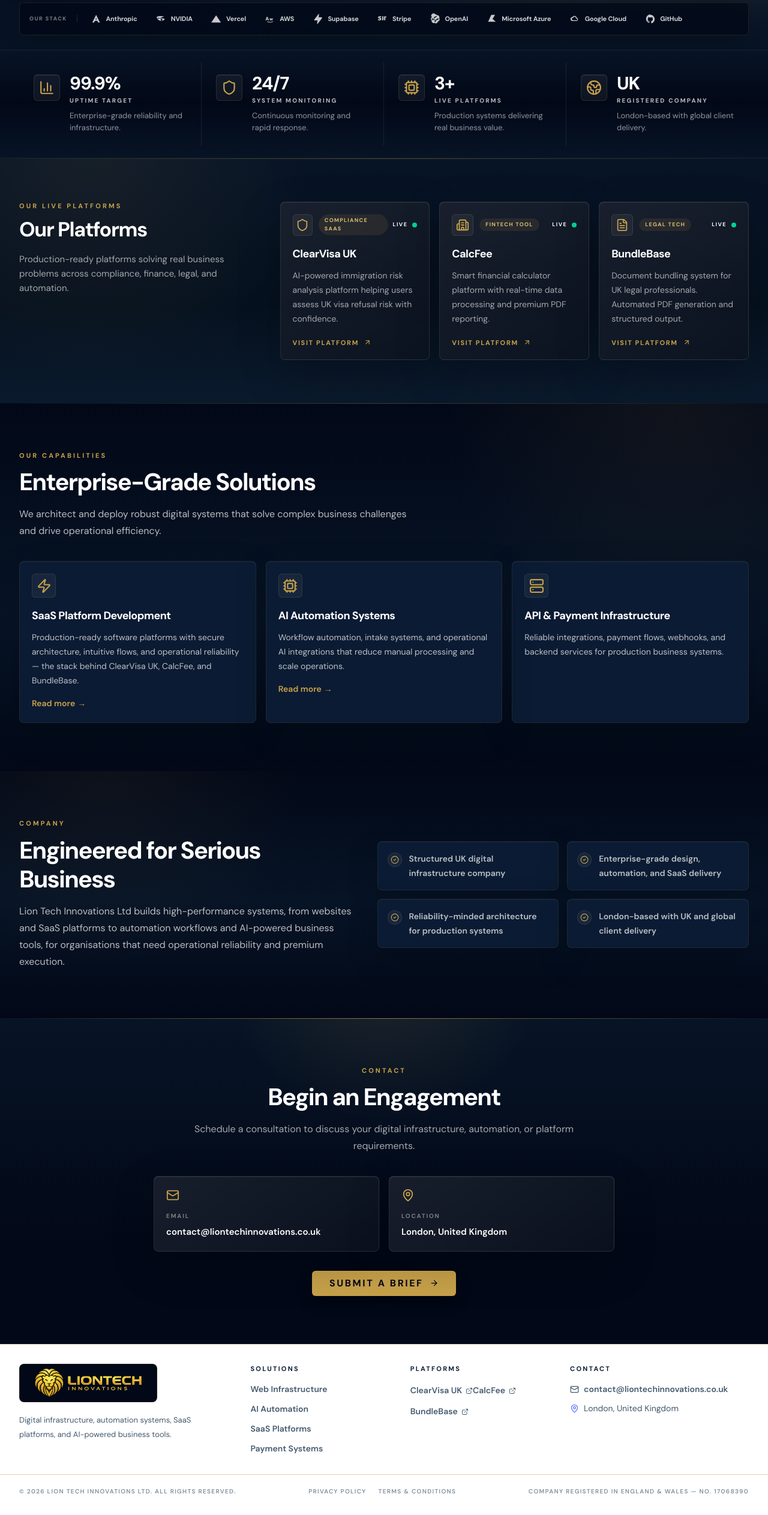
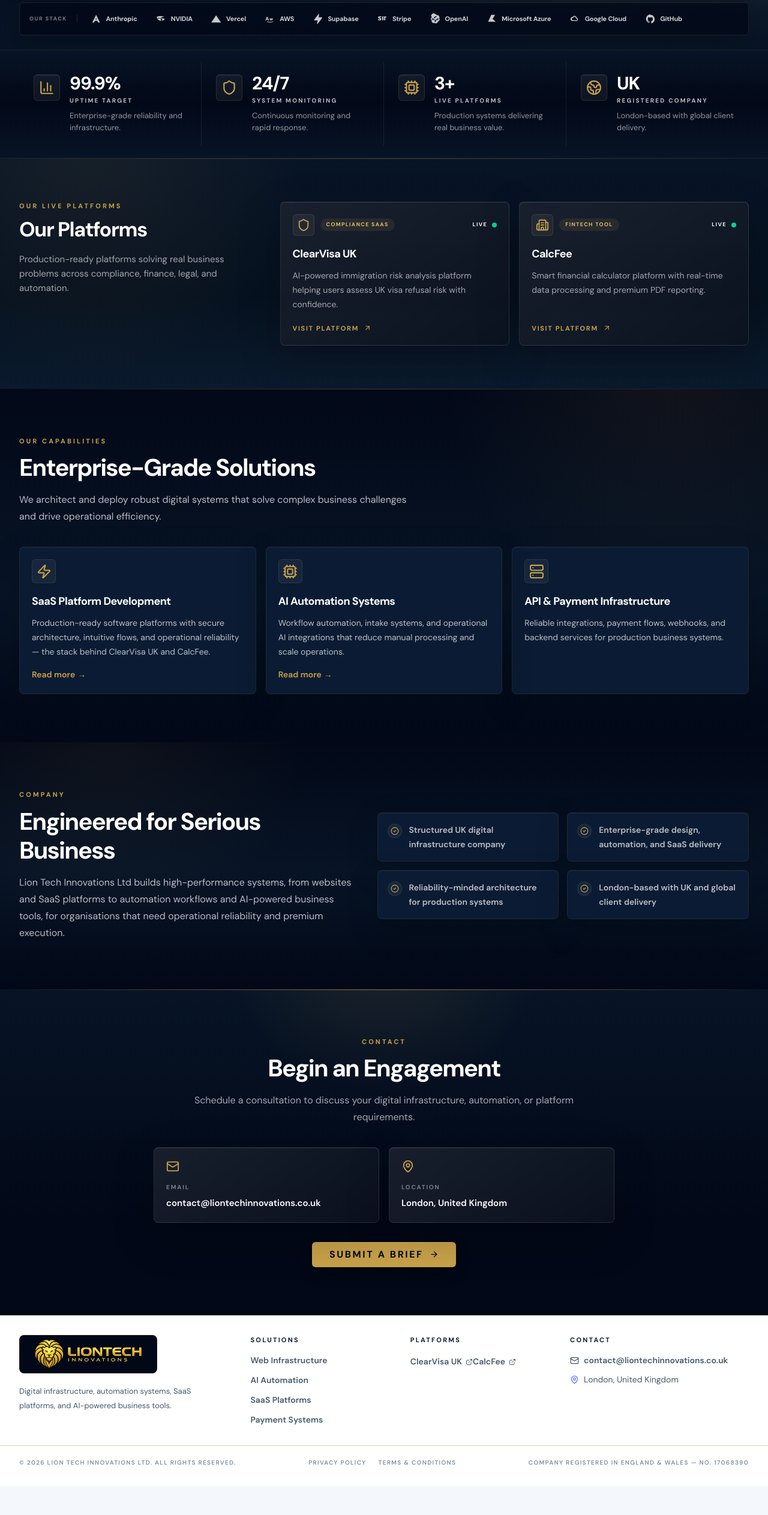
Before and after one commit to liontech-innovations/Liontechinnovations, a React (Vite) app: page / in a window 1280 px wide. Shown: the part 567-3092 px from the top of the page at 60% size. After the commit the page ends 3044 px from the top, so only its background shows below. Built offline with nearby package versions, Linux system fonts and the light colour scheme; grey boxes are pictures that could not be loaded.

Commit message:
Remove BundleBase references from App.tsx

```diff
--- a/src/App.tsx
+++ b/src/App.tsx
@@ -7,7 +7,6 @@
   CheckCircle2,
   Cpu,
   ExternalLink,
-  FileText,
   Globe2,
   Mail,
   MapPin,
@@ -31,7 +30,6 @@
 const platformLinks = {
   clearVisa: 'https://clearvisas.co.uk',
   calcFee: 'https://www.calcfee.com/',
-  bundleBase: 'https://bundlebase.com',
 };
 
 const routeMeta = {
@@ -53,7 +51,7 @@
   },
   '/saas-platform-development': {
     title: 'SaaS Platform Development | Lion Tech Innovations',
-    description: 'We architect and ship production SaaS for regulated UK markets. The patterns behind ClearVisa UK, CalcFee, and BundleBase — applied to your domain.',
+    description: 'We architect and ship production SaaS for regulated UK markets. The patterns behind ClearVisa UK and CalcFee — applied to your domain.',
   },
   '/ai-intake-systems': {
     title: 'AI Intake Systems | Lion Tech Innovations',
@@ -253,14 +251,13 @@
   const projects = [
     { icon: <Shield size={22} />, title: 'ClearVisa UK', url: platformLinks.clearVisa, category: 'Compliance SaaS', description: 'AI-powered immigration risk analysis platform helping users assess UK visa refusal risk with confidence.' },
     { icon: <Building2 size={22} />, title: 'CalcFee', url: platformLinks.calcFee, category: 'FinTech Tool', description: 'Smart financial calculator platform with real-time data processing and premium PDF reporting.' },
-    { icon: <FileText size={22} />, title: 'BundleBase', url: platformLinks.bundleBase, category: 'Legal Tech', description: 'Document bundling system for UK legal professionals. Automated PDF generation and structured output.' },
   ];
 
   return (
     <section id="platforms" className="scroll-target section-dark-connected py-14 text-white sm:py-18">
       <div className="mx-auto grid max-w-[1320px] gap-8 px-4 sm:px-6 lg:grid-cols-[0.68fr_1.32fr] lg:px-8">
         <div><span className="section-eyebrow text-[#C8A24A]">Our Live Platforms</span><h2 className="mt-3 max-w-md text-3xl font-black tracking-[-0.04em] text-white sm:text-[34px]">Our Platforms</h2><p className="mt-4 max-w-md text-[15px] leading-6 text-white/62">Production-ready platforms solving real business problems across compliance, finance, legal, and automation.</p></div>
-        <div className="grid grid-cols-1 gap-4 md:grid-cols-3">
+        <div className="grid grid-cols-1 gap-4 md:grid-cols-2">
           {projects.map((project) => (
             <a key={project.title} href={project.url} target="_blank" rel="noopener noreferrer" className="dark-card group flex min-h-[220px] flex-col p-5 no-underline">
               <div className="mb-4 flex items-center justify-between gap-2">
@@ -280,7 +277,7 @@
 
 const Services = () => {
   const services = [
-    { icon: <Zap size={25} />, title: 'SaaS Platform Development', href: '/saas-platform-development' as Route, description: 'Production-ready software platforms with secure architecture, intuitive flows, and operational reliability — the stack behind ClearVisa UK, CalcFee, and BundleBase.' },
+    { icon: <Zap size={25} />, title: 'SaaS Platform Development', href: '/saas-platform-development' as Route, description: 'Production-ready software platforms with secure architecture, intuitive flows, and operational reliability — the stack behind ClearVisa UK and CalcFee.' },
     { icon: <Cpu size={25} />, title: 'AI Automation Systems', href: '/ai-intake-systems' as Route, description: 'Workflow automation, intake systems, and operational AI integrations that reduce manual processing and scale operations.' },
     { icon: <Server size={25} />, title: 'API & Payment Infrastructure', description: 'Reliable integrations, payment flows, webhooks, and backend services for production business systems.' },
   ];
@@ -357,7 +354,7 @@
     <div className="mx-auto grid max-w-[1320px] grid-cols-1 gap-7 px-4 sm:px-6 md:grid-cols-[1.2fr_0.8fr_0.8fr_1fr] lg:px-8">
       <div><a href="/" className="flex items-center no-underline" onClick={(event) => { event.preventDefault(); navigateTo('/'); window.scrollTo({ top: 0, behavior: 'smooth' }); }}><img src="/assets/liontechlogo.png" alt="LionTech Innovations" className="footer-logo" /></a><p className="mt-3 max-w-xs text-[13px] leading-6 text-[#455A6E]">Digital infrastructure, automation systems, SaaS platforms, and AI-powered business tools.</p></div>
       <div><h3 className="footer-heading">Solutions</h3><div className="mt-4 space-y-3">{['Web Infrastructure', 'AI Automation', 'SaaS Platforms', 'Payment Systems'].map((item) => <button key={item} onClick={() => scrollToSection('services')} className="footer-link block">{item}</button>)}</div></div>
-      <div><h3 className="footer-heading">Platforms</h3><div className="mt-4 space-y-3">{[['ClearVisa UK', platformLinks.clearVisa], ['CalcFee', platformLinks.calcFee], ['BundleBase', platformLinks.bundleBase]].map(([label, href]) => <a key={label} href={href} target="_blank" rel="noopener noreferrer" className="footer-link inline-flex items-center gap-1.5 no-underline">{label}<ExternalLink size={12} /></a>)}</div></div>
+      <div><h3 className="footer-heading">Platforms</h3><div className="mt-4 space-y-3">{[['ClearVisa UK', platformLinks.clearVisa], ['CalcFee', platformLinks.calcFee]].map(([label, href]) => <a key={label} href={href} target="_blank" rel="noopener noreferrer" className="footer-link inline-flex items-center gap-1.5 no-underline">{label}<ExternalLink size={12} /></a>)}</div></div>
       <div><h3 className="footer-heading">Contact</h3><div className="mt-4 space-y-3 text-sm text-[#455A6E]"><a href="mailto:contact@liontechinnovations.co.uk" className="footer-link flex items-center gap-2 no-underline"><Mail size={15} /><span className="break-all">contact@liontechinnovations.co.uk</span></a><p className="flex items-center gap-2"><MapPin size={15} className="text-[#5B76FF]" />London, United Kingdom</p></div></div>
     </div>
     <div className="mx-auto mt-8 flex max-w-[1320px] flex-col gap-3 border-t border-[#E2D3A6] px-4 pt-5 text-[10px] font-semibold uppercase tracking-[0.13em] text-[#455A6E]/68 sm:px-6 md:flex-row md:items-center md:justify-between lg:px-8">
@@ -413,11 +410,10 @@
       onStartIntake={onStartIntake}
     >
       <h2>What we operate</h2>
-      <p>We maintain a portfolio of production UK technology platforms. Three are currently public:</p>
+      <p>We maintain a portfolio of production UK technology platforms. Two are currently public:</p>
       <ul>
         <li><strong>ClearVisa UK</strong> — Compliance SaaS. AI-powered immigration risk analysis. Helps applicants assess UK visa refusal risk before submission, using classification models trained on Home Office decision patterns and policy guidance. Live.</li>
         <li><strong>CalcFee</strong> — Fintech tool. Real-time financial calculation and reporting platform with secure data processing pipelines and structured PDF output generation. Live.</li>
-        <li><strong>BundleBase</strong> — Legal tech. Document bundling system for UK legal professionals. Automated PDF generation, indexing, and structured output for court-ready bundles. Live.</li>
       </ul>
       <p>Each platform is operated by us, on our infrastructure, end to end. We design, deploy, secure, monitor, and maintain. The same engineering rigour applies to any partner engagement.</p>
 
@@ -430,7 +426,7 @@
       <h2>What we build for partners</h2>
       <p>We selectively undertake infrastructure engagements with organisations that need production systems, not marketing collateral. Three capability lanes — each built on what we already operate:</p>
       <ul>
-        <li><a href="/saas-platform-development" onClick={(event) => { event.preventDefault(); navigateTo('/saas-platform-development'); }}>SaaS Platform Development</a>. Architecting and shipping production SaaS for regulated UK markets. The patterns behind ClearVisa, CalcFee, and BundleBase, applied to your domain.</li>
+        <li><a href="/saas-platform-development" onClick={(event) => { event.preventDefault(); navigateTo('/saas-platform-development'); }}>SaaS Platform Development</a>. Architecting and shipping production SaaS for regulated UK markets. The patterns behind ClearVisa and CalcFee, applied to your domain.</li>
         <li><a href="/ai-intake-systems" onClick={(event) => { event.preventDefault(); navigateTo('/ai-intake-systems'); }}>AI Automation Systems</a>. Operational AI: intake systems, document processing, classification pipelines, workflow automation. We integrate with your existing stack rather than ask you to adopt ours.</li>
         <li><strong>API &amp; Payment Infrastructure.</strong> Stripe integrations, webhook reliability, idempotent transactional pipelines, financial reporting. The critical, often-unglamorous work that determines whether your business gets paid on time.</li>
       </ul>
@@ -455,7 +451,7 @@
     <CapabilityPage
       eyebrow="SAAS PLATFORM DEVELOPMENT"
       title="Production SaaS for Regulated UK Markets"
-      intro="We build production SaaS the way it has to work in real markets: secure, audited, observable, and operationally reliable. ClearVisa UK, CalcFee, and BundleBase run on the patterns described below."
+      intro="We build production SaaS the way it has to work in real markets: secure, audited, observable, and operationally reliable. ClearVisa UK and CalcFee run on the patterns described below."
       onStartIntake={onStartIntake}
     >
       <h2>What 'production-ready' actually means</h2>
@@ -485,8 +481,7 @@
       <h2>Our shipped platforms</h2>
       <p><strong>ClearVisa UK</strong> — compliance SaaS in the UK immigration risk-analysis space. Built around a classification model, a document handling pipeline, and an outcome scoring presentation layer. Multi-tenant, GDPR-compliant, and operating in a regulated category.</p>
       <p><strong>CalcFee</strong> — fintech tool. Real-time calculation engine, secure financial data pipeline, structured PDF report generation. Stripe-integrated billing.</p>
-      <p><strong>BundleBase</strong> — legal tech. Document bundling system for UK legal professionals. Automated PDF generation with indexing, structured output, and audit trails on every bundle compiled.</p>
-      <p>The architectural patterns across all three are the same. Multi-tenancy, RLS, audit logs, idempotent transactions, observability, structured PDF output. We build to one standard.</p>
+      <p>The architectural patterns across both are the same. Multi-tenancy, RLS, audit logs, idempotent transactions, observability, structured PDF output. We build to one standard.</p>
 
       <h2>What an engagement looks like</h2>
       <p>Most SaaS partner engagements follow this shape:</p>
@@ -643,7 +638,7 @@
     <h2>1. Introduction</h2>
     <p>These Terms govern your use of the website operated by Lion Tech Innovations Ltd ("LionTech", "we", "our", "us"), a company registered in England and Wales (Company No. 17068390). By accessing this website or using our services, you agree to these Terms.</p>
     <h2>2. Services</h2>
-    <p>LionTech operates a portfolio of UK technology platforms — including ClearVisa UK, CalcFee, and BundleBase — and selectively undertakes infrastructure engagements with organisations that need production-grade systems work. We do not offer freelance services, hourly billing, marketing services, or generic agency work.</p>
+    <p>LionTech operates a portfolio of UK technology platforms — including ClearVisa UK and CalcFee — and selectively undertakes infrastructure engagements with organisations that need production-grade systems work. We do not offer freelance services, hourly billing, marketing services, or generic agency work.</p>
     <h2>3. Engagement Process</h2>
     <ul>
       <li>Submissions via our AI intake assistant ("Submit a Brief") are evaluated by our engineering team within one business day.</li>
@@ -660,9 +655,9 @@
     </ul>
     <p>We reserve the right to refuse service, block access, or terminate engagements at our discretion.</p>
     <h2>5. Intellectual Property</h2>
-    <p>All content on this website — including text, graphics, logos, the "LionTech Innovations" name, product branding (ClearVisa UK, CalcFee, BundleBase), and source code — is the property of Lion Tech Innovations Ltd or its licensors and is protected by UK copyright and trademark law. Use, reproduction, or distribution without prior written permission is prohibited.</p>
+    <p>All content on this website — including text, graphics, logos, the "LionTech Innovations" name, product branding (ClearVisa UK, CalcFee), and source code — is the property of Lion Tech Innovations Ltd or its licensors and is protected by UK copyright and trademark law. Use, reproduction, or distribution without prior written permission is prohibited.</p>
     <h2>6. Products</h2>
-    <p>ClearVisa UK, CalcFee, and BundleBase are each operated under their own terms of service available on the respective product website. Those product terms govern use of those products and take precedence over these Terms for matters specific to the product.</p>
+    <p>ClearVisa UK and CalcFee are each operated under their own terms of service available on the respective product website. Those product terms govern use of those products and take precedence over these Terms for matters specific to the product.</p>
     <h2>7. Disclaimers</h2>
     <p>The website and any informational content are provided "as is" without warranties of any kind, express or implied. We make no warranty that the website will be uninterrupted, error-free, or free from security vulnerabilities at all times. Outputs from the AI intake assistant are not professional advice; they are an automated structuring of your submitted information for our team to review.</p>
     <h2>8. Limitation of Liability</h2>
```
